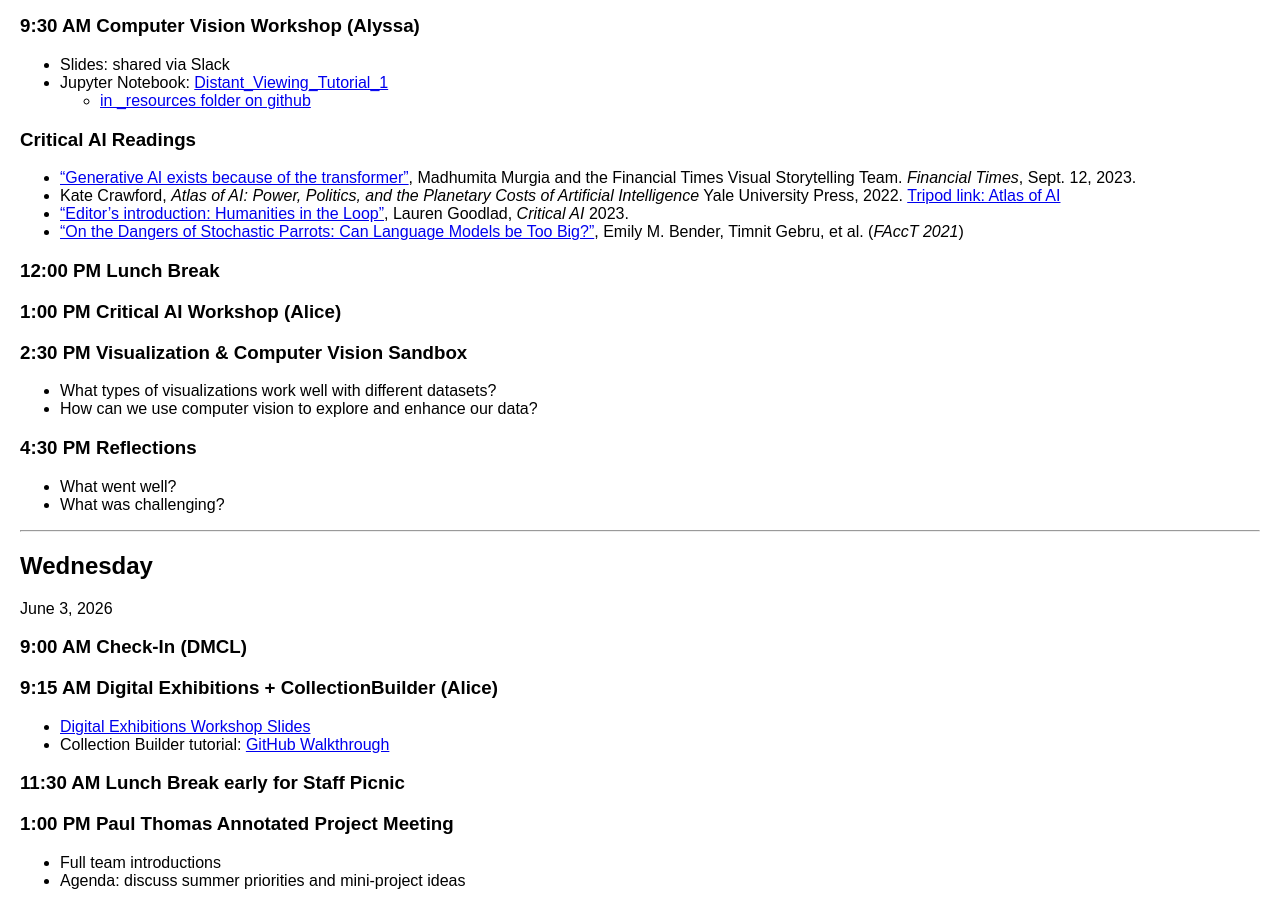
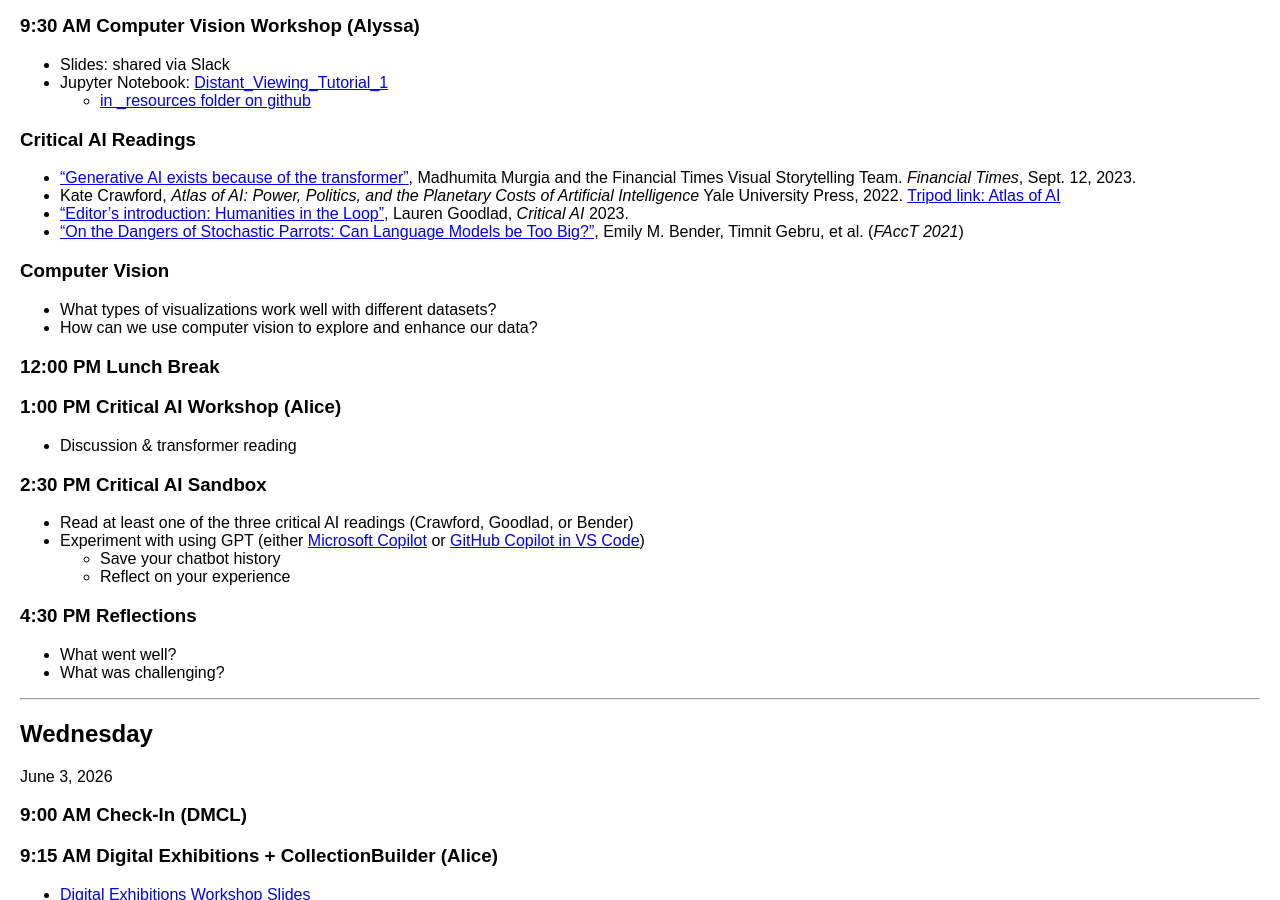
Before and after one commit to digbmc/dssf-syll, a Jekyll site: the page built from _weeks/02-data.md, in a window 1280 px wide and 900 px high, scrolled down 1421 px. Built offline with Jekyll 4.4.1, drawn with Linux system fonts in a browser that asks for light colours.

Commit message:
updated reading title and critical AI sandbox instructions

```diff
--- a/_weeks/02-data.md
+++ b/_weeks/02-data.md
@@ -71,13 +71,20 @@
 - ["Editor's introduction: Humanities in the Loop"](https://read.dukeupress.edu/critical-ai/article/doi/10.1215/2834703X-10734016/382460/Editor-s-Introduction-Humanities-in-the-Loop), Lauren Goodlad, *Critical AI* 2023.
 - ["On the Dangers of Stochastic Parrots: Can Language Models be Too Big?"](https://doi.org/10.1145/3442188.3445922), Emily M. Bender, Timnit Gebru, et al. (*FAccT 2021*)
 
+### Computer Vision
+- What types of visualizations work well with different datasets?
+- How can we use computer vision to explore and enhance our data?
+
 ### 12:00 PM Lunch Break
 
 ### 1:00 PM Critical AI Workshop (Alice)
+- Discussion & transformer reading
 
-### 2:30 PM Visualization & Computer Vision Sandbox
-- What types of visualizations work well with different datasets?
-- How can we use computer vision to explore and enhance our data?
+### 2:30 PM Critical AI Sandbox
+- Read at least one of the three critical AI readings (Crawford, Goodlad, or Bender)
+- Experiment with using GPT (either [Microsoft Copilot](https://copilot.microsoft.com/) or [GitHub Copilot in VS Code](https://code.visualstudio.com/docs/copilot/overview#_getting-started))
+  - Save your chatbot history
+  - Reflect on your experience
 
 ### 4:30 PM Reflections
 - What went well?
```
Also changed, not shown: _resources/readings.md (+1 -1 lines).
